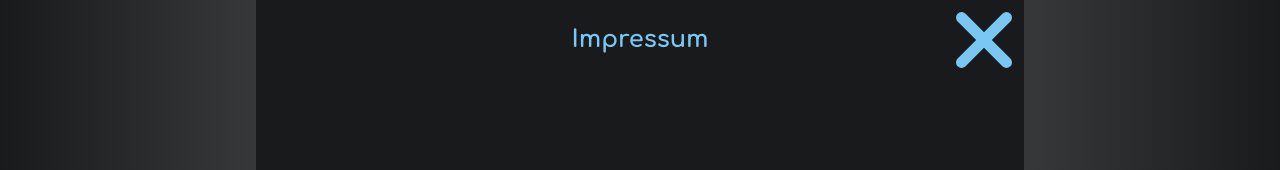
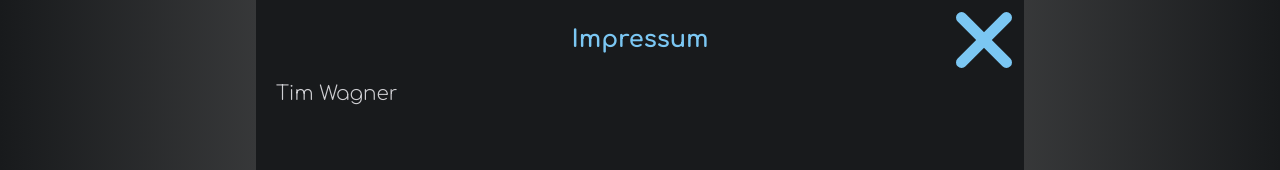
Before and after one commit to tim-w97/MyProfilePage, a React (Create React App) app: page /impressum in a window 1280 px wide. Shown: the top 170 px of the page. Built offline with nearby package versions, Linux system fonts and the light colour scheme.

Commit message:
fixed layout issues

```diff
--- a/src/pages/CVPage.js
+++ b/src/pages/CVPage.js
@@ -16,7 +16,7 @@ function CVPage() {
 
   return (
       <PageTemplate>
-        <Profile className="mt-20 mb-10 mx-3"/>
+        <Profile className="pt-20 mb-10 mx-3"/>
 
         <CVEntry
             time="Seit September 2021"
--- a/src/pages/Imprint.js
+++ b/src/pages/Imprint.js
@@ -1,13 +1,12 @@
-import {Link} from "react-router-dom";
-import XMark from "../widgets/icons/XMark";
 import PageTemplate from "../widgets/PageTemplate";
 import DismissTopBar from "../widgets/DismissTopBar";
 
 function Imprint() {
     return(
         <PageTemplate>
-            <div className='h-screen'>
-                <DismissTopBar title='Impressum'/>
+            <DismissTopBar title='Impressum'/>
+            <div className='p-5 pt-20 h-dvh'>
+                <p>Tim Wagner</p>
             </div>
         </PageTemplate>
     )
--- a/src/pages/PageNotFound.js
+++ b/src/pages/PageNotFound.js
@@ -5,7 +5,7 @@ function PageNotFound() {
     return (
         <PageTemplate>
             <DismissTopBar title='Fehler 404'/>
-            <div className='h-screen p-5 pt-20'>
+            <div className='p-5 pt-20 h-dvh'>
                 <p>Diese Seite gibt es vielleicht in einem anderen Paralleluniversum, aber nicht hier.</p>
                 <p className='mt-3'>Tut mir Leid. 🥲</p>
             </div>
```
